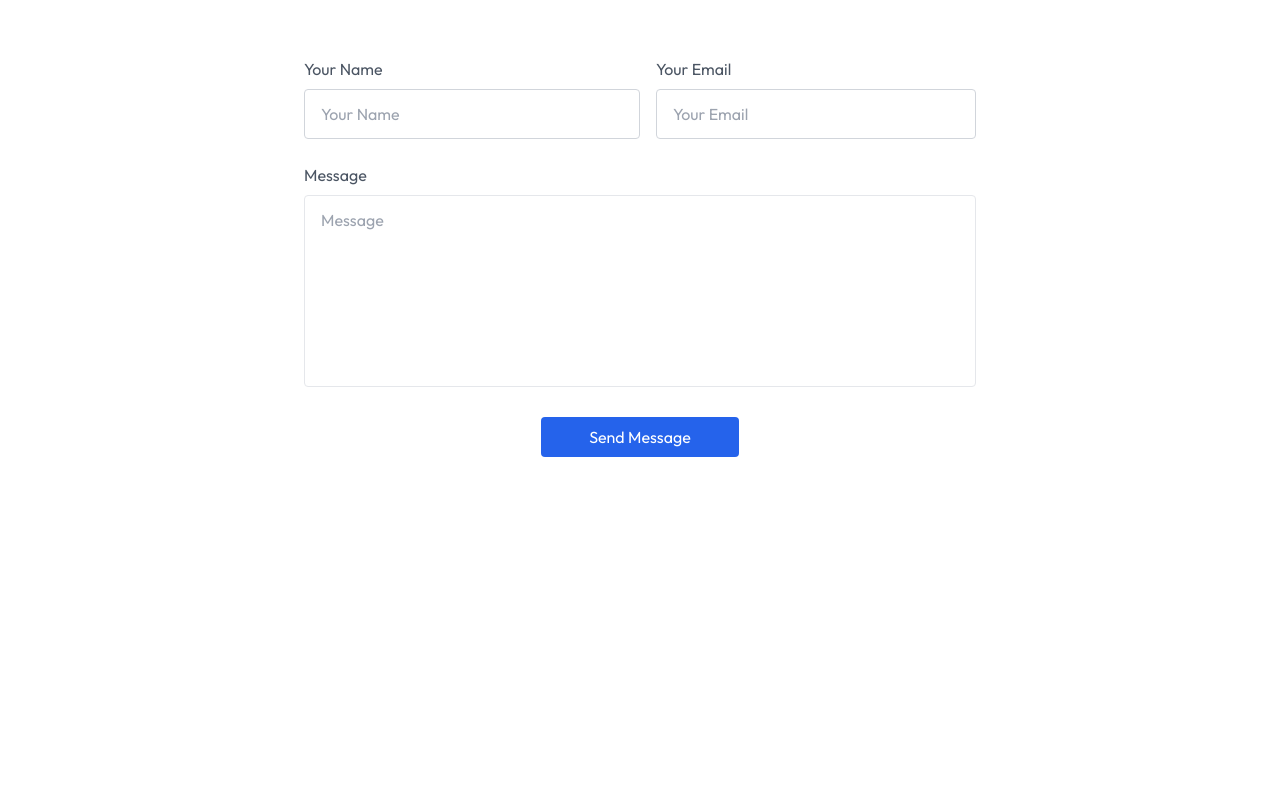
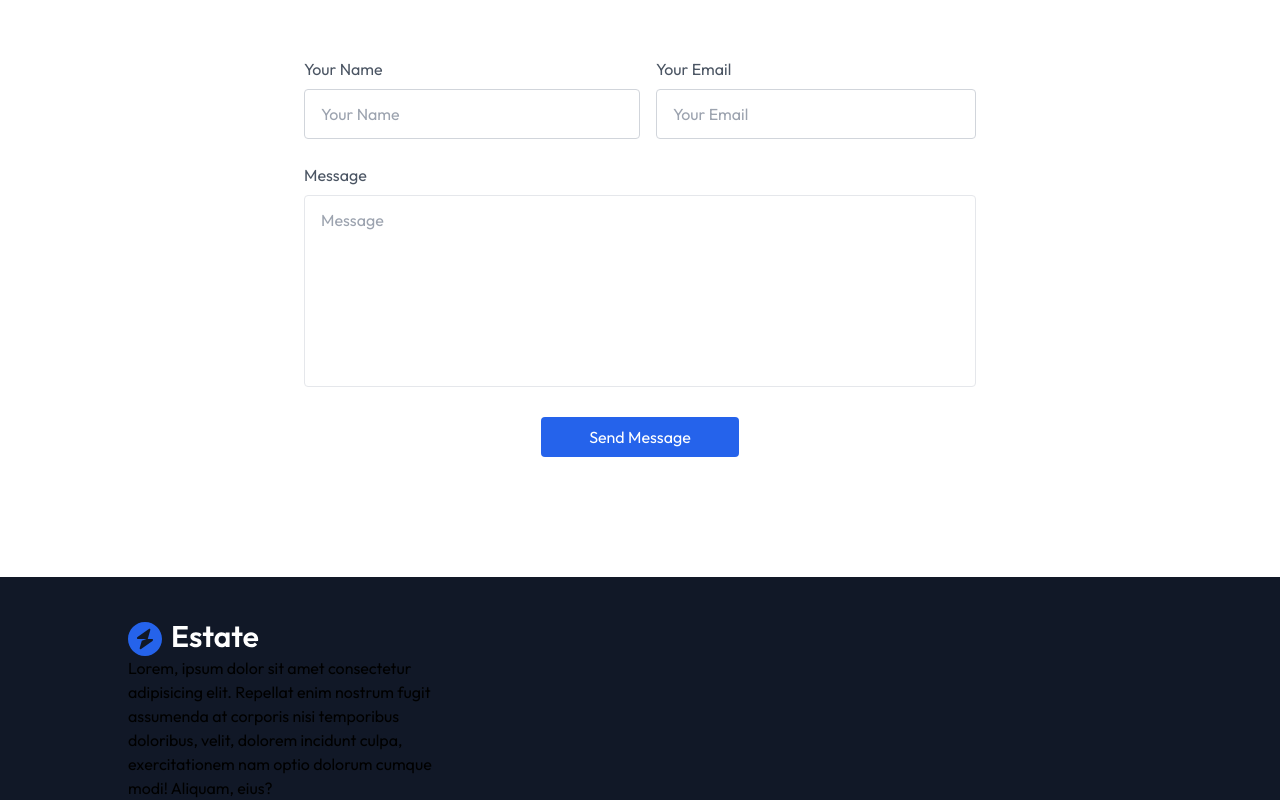
Before and after one commit to e-mejia/real-estate-site, a React (Vite) app: page / in a window 1280 px wide. Shown: the part 3713-4513 px from the top of the page. Before the commit the page ends 4290 px from the top, so only its background shows below. Built offline with nearby package versions, Linux system fonts and the light colour scheme.

Commit message:
add footer

```diff
--- a/src/App.jsx
+++ b/src/App.jsx
@@ -5,6 +5,7 @@ import About from "./components/About";
 import Projects from "./components/Projects";
 import Testimonials from "./components/Testimonials";
 import Contact from "./components/Contact";
+import Footer from "./components/Footer";
 
 const App = () => {
   return (
@@ -14,6 +15,7 @@ const App = () => {
       <Projects />
       <Testimonials />
       <Contact />
+      <Footer />
     </div>
   );
 };
--- /dev/null
+++ b/src/components/Footer.jsx
@@ -0,0 +1,32 @@
+import React from "react";
+import { assets } from "../assets/assets";
+
+const Footer = () => {
+  return (
+    <div
+      className="pt-10 px-4 md:px-20 lg:px-32 bg-gray-900
+    w-full overflow-hidden"
+      id="Footer"
+    >
+      <div
+        className="container mx-auto flex flex-col md:flex-row
+      justify-between items-center"
+      >
+        <div className="w-full md:w-1/3 mb-8 md:mb-0">
+          <img src={assets.logo_dark} alt="" />
+          <p>
+            Lorem, ipsum dolor sit amet consectetur adipisicing elit. Repellat
+            enim nostrum fugit assumenda at corporis nisi temporibus doloribus,
+            velit, dolorem incidunt culpa, exercitationem nam optio dolorum
+            cumque modi! Aliquam, eius?
+          </p>
+        </div>
+        <div></div>
+        <div></div>
+      </div>
+      <div></div>
+    </div>
+  );
+};
+
+export default Footer;
```
